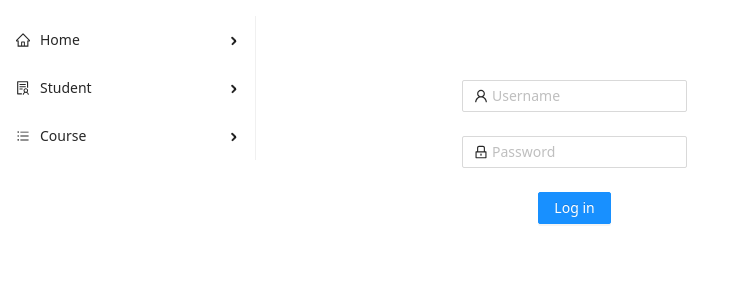
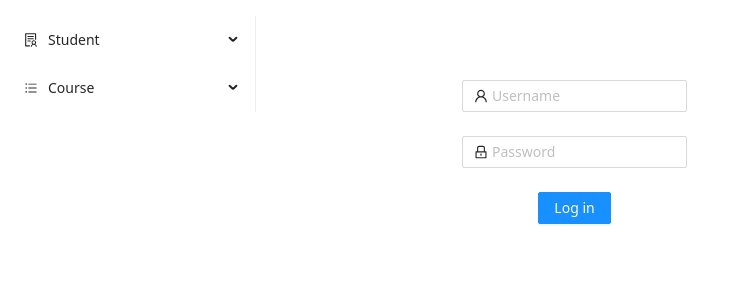
Before and after one commit to nmduc99/Demo_crud_simple_front, a React (Create React App) app: page / in a window 1280 px wide. Shown: the top 300 px of the page, without its empty margins (0-734 px from the left). Built offline with nearby package versions, Linux system fonts and the light colour scheme.

Commit message:
update8.4.21

```diff
--- a/src/App.js
+++ b/src/App.js
@@ -2,8 +2,8 @@ import './App.css';
 import StudentList from './components/student/StudentList';
 import CourseList from './components/course/CourseList';
 import React, { useState } from "react";
+import {  SolutionOutlined, BarsOutlined } from '@ant-design/icons';
 
-import { HomeOutlined, SolutionOutlined, BarsOutlined } from '@ant-design/icons';
 import {
   // BrowserRouter as Router,
   //Switch,
@@ -13,10 +13,9 @@ import {
 } from "react-router-dom";
 import { Col } from 'reactstrap';
 import NormalLoginForm from './components/authentication/NormalLoginForm'
-import { Alert, Menu  } from 'antd';
+import { Alert, Menu} from 'antd';
+const { SubMenu } = Menu;
 
-const { SubMenu } = Menu;
-const Index = () => <h1>Home</h1>;
 function App() {
 
   const [authen, setAuthen] = useState(false);
@@ -35,13 +34,9 @@ function App() {
       return (
         <React.Fragment>
           <Col sm="3">
-            <Alert  //"Logged in successfully"
-             message={
-              "Logged in successfully"
-             }
-             type="success"  closable />
+            <Alert message={"Logged in successfully"}
+              type="success" closable />
           </Col>
-          <Route path="/home" exact component={Index} />
           <Route path="/students/" exact component={StudentList} />
           <Route path="/courses/" exact component={CourseList} />
         </React.Fragment>
@@ -61,41 +56,26 @@ function App() {
   }
 
   return (
-    <div className="App">
-      {/* <Nav>
-          <NavItem>
-            <Link to="/home"><h4>Home </h4></Link>
-          </NavItem>
-          <NavItem>
-            <Link to="/students"><h4>Student </h4></Link>
-          </NavItem>
-          <NavItem>
-            <Link to="/courses"><h4>Course</h4></Link>
-          </NavItem>
-        </Nav>*/}
-
+   <> <div className="App">
       <Menu
         style={{ width: 256 }}
-        mode="vertical"
+        mode="inline"
         onClick={handleClick}
       >
 
-        <SubMenu key="sub1" icon={<HomeOutlined />} title="Home">
-          <Menu.Item key="/home">Home</Menu.Item>
-        </SubMenu>
-
-        <SubMenu key="sub2" icon={<SolutionOutlined />} title="Student">
+        <SubMenu key="sub1" icon={<SolutionOutlined />} title="Student">
           <Menu.Item key="/students">Student List</Menu.Item>
         </SubMenu>
 
-        <SubMenu key="sub3" icon={<BarsOutlined />} title="Course">
+        <SubMenu key="sub2" icon={<BarsOutlined />} title="Course">
           <Menu.Item key="/courses">Course List</Menu.Item>
         </SubMenu>
       </Menu>
 
       {renderComponent(authen)}
     </div>
-  );
+    </>
+  )
 
 }
 export default App;
--- a/src/components/authentication/NormalLoginForm.jsx
+++ b/src/components/authentication/NormalLoginForm.jsx
@@ -1,15 +1,12 @@
 import { Form, Input, Button } from 'antd';
 import { UserOutlined, LockOutlined } from '@ant-design/icons';
 import { Col } from 'reactstrap';
-
 
 const NormalLoginForm = ({ login }) => {
   const onFinish = (values) => {
 // console.log('Received values of form: ', values);
     login(values.username, values.password)
   };
-
-
   return (
     <Form
       name="normal_login"
--- a/src/components/course/CourseList.jsx
+++ b/src/components/course/CourseList.jsx
@@ -4,7 +4,6 @@ import { Button, Modal, ModalHeader, ModalBody, ModalFooter} from 'reactstrap';
 import { Table } from 'reactstrap';
 import { PlusOutlined, EditOutlined, DeleteOutlined } from '@ant-design/icons';
 import { message,Spin } from 'antd';
-
 function CourseList() {
     const key = 'test';
         const mesdel = () => {
@@ -41,7 +40,6 @@ function CourseList() {
         const info = () => {
             message.error('Do not leave the code and name blank');
           };
-
 
         if(course.code ===""){
            info();
@@ -119,6 +117,7 @@ function CourseList() {
             <p> </p>
             <Button color="primary" onClick={handleOnAdd}> <PlusOutlined/>  Add</Button>
             <p> </p>
+
             <Spin tip="Loading..." delay="1000"  spinning={loading} size="large">
 
             {!loading && (
--- a/src/components/student/StudentList.jsx
+++ b/src/components/student/StudentList.jsx
@@ -26,10 +26,7 @@ function StudentList() {
         } catch (error) {
             console.log(error);
         }
-        //console.log("Delete");
-
     }
-
 
 
     async function getAll() {
@@ -60,11 +57,9 @@ function StudentList() {
 
         if(student.name ===""){
            info();
-        }else
-        if(student.code ===""){
+        }else  if(student.code ===""){
             info();
-         }else
-         if(student.address ===""){
+         }else if(student.address ===""){
             info();
          }else
 
@@ -85,7 +80,6 @@ function StudentList() {
             code: '',
             address: '',
             email: '',
-
         })
     }
 
@@ -105,7 +99,6 @@ function StudentList() {
     }
 
     function editStudent(id) {
-
         axios.get(`http://localhost:8080/students/${id}`)
             .then(response => response.data)
             .then(data => setStudent({
@@ -180,7 +173,7 @@ function StudentList() {
 
             <div>
 
-                <Modal isOpen={modal} fade={true}   >
+                <Modal isOpen={modal} fade={true} className="modalStudent"  >
                     <ModalHeader >Student</ModalHeader>
                     <ModalBody>
                         <div>
```
